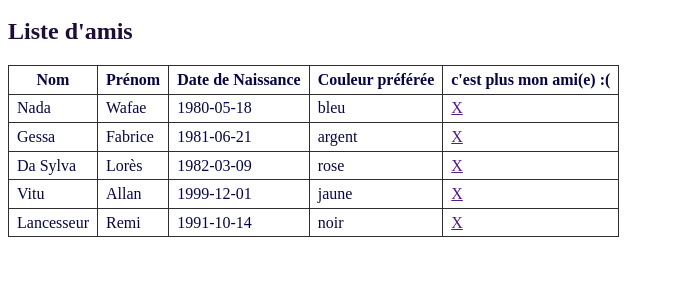
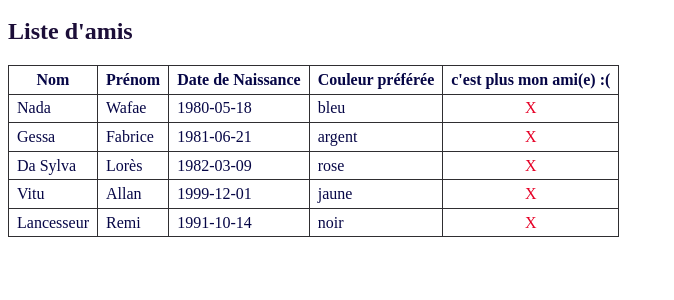
Before and after one commit to flex-57/CDA_2409_FG, a PHP site: page / in a window 1280 px wide. Shown: the part 268-568 px from the top of the page, without its empty margins (0-674 px from the left). Run offline with PHP 8.4, Linux system fonts and the light colour scheme.

Commit message:
ajustement code

```diff
--- a/Javascript/exo_wafae/assets/style.css
+++ b/Javascript/exo_wafae/assets/style.css
@@ -6,6 +6,15 @@ table, tr, th, td {
 th, td {
     padding: .3rem .5rem;
     color: rgb(6, 6, 70);
+}
+
+tr > td:last-child {
+    text-align: center;
+
+    a {
+        color: rgb(230, 0, 38);
+        text-decoration: none;
+    }
 }
 
 h2 {
@@ -20,8 +29,6 @@ form {
     label {
         display: inline-block;
         width: 150px;
-
-
     }
 
     input:not(input[type=button]) {
```
